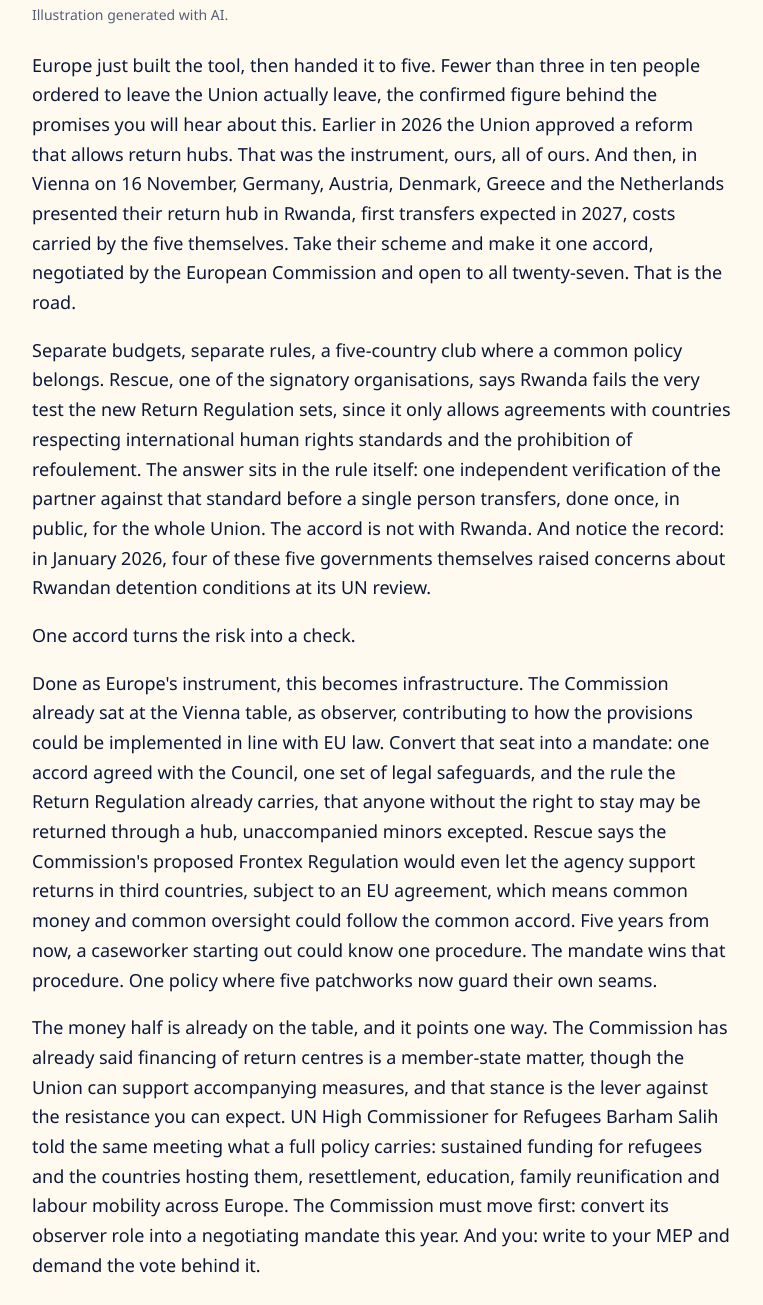
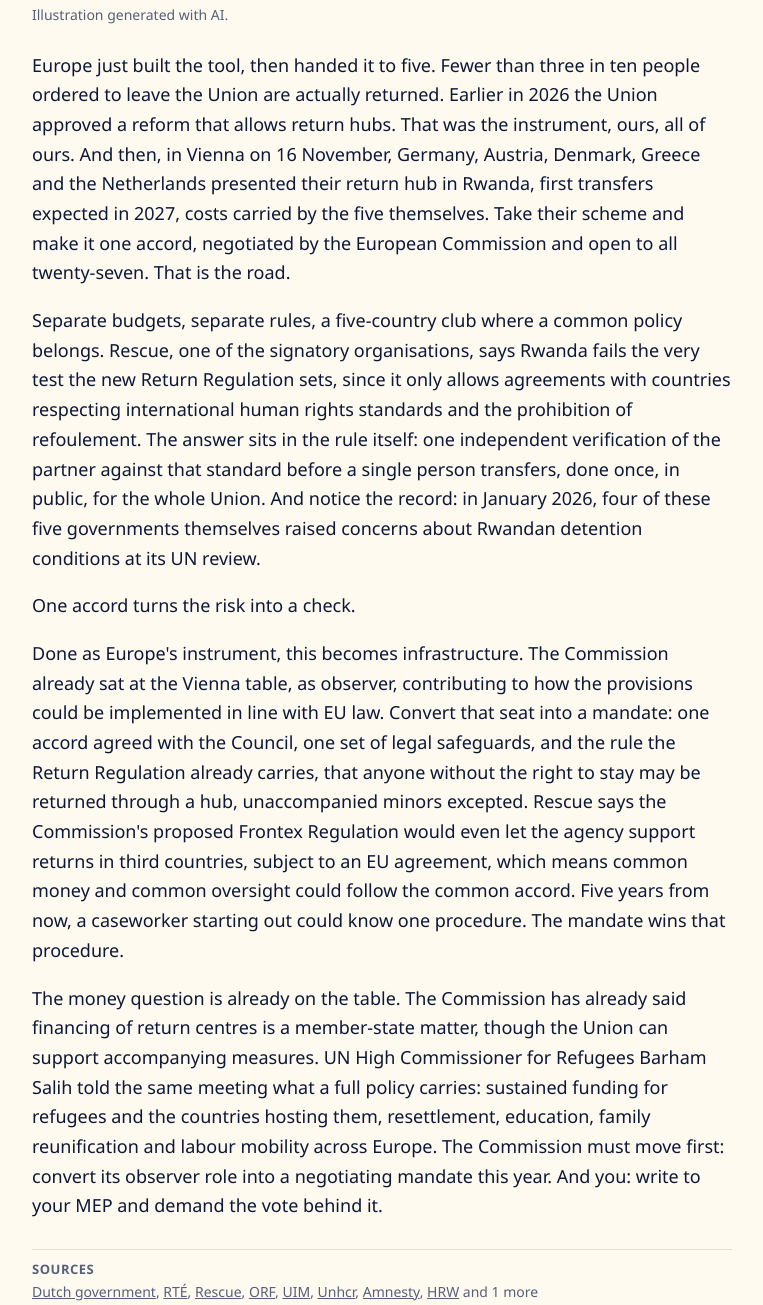
Before and after one commit to news-officina/europa-surgit, a plain HTML site: page 2026/11/one-return-accord-for-twenty-seven-beats-five-separate/index.html in a window 1280 px wide. Shown: the part 1235-2540 px from the top of the page, without its empty margins (258-1021 px from the left). Drawn offline with Linux system fonts and the light colour scheme.

Commit message:
Update site

```diff
--- a/2026/11/one-return-accord-for-twenty-seven-beats-five-separate/index.html
+++ b/2026/11/one-return-accord-for-twenty-seven-beats-five-separate/index.html
@@ -17,7 +17,7 @@
 <meta property="og:image:height" content="768">
 <meta property="og:image:alt" content="Many hands lift one golden keystone onto a single broad arch, while five small abandoned ramps lie half-built beside it.">
 <meta property="article:published_time" content="2026-11-16T20:50:21.584Z">
-<meta property="article:modified_time" content="2026-11-16T20:50:21.584Z">
+<meta property="article:modified_time" content="2026-11-18T23:35:49.412Z">
 <meta name="twitter:card" content="summary_large_image">
 <meta name="twitter:title" content="One return accord for twenty-seven beats five separate deals">
 <meta name="twitter:description" content="The Union built the return instrument and then let five governments run it alone. Europe's job deserves Europe's policy: one negotiated accord, open to all.">
@@ -37,14 +37,14 @@
 <p class="kicker">Opinion</p>
 <h1>One return accord for twenty-seven beats five separate deals</h1>
 <p class="standfirst">The Union built the return instrument and then let five governments run it alone. Europe's job deserves Europe's policy: one negotiated accord, open to all.</p>
-<time class="date" datetime="2026-11-16">16 November 2026</time>
+<time class="date" datetime="2026-11-16">16 November 2026, updated 18 November 2026</time>
 
 <figure><img src="../../../images/c46b3d78-4e05-42b4-9a76-d282faaf8efb.jpg" alt="Many hands lift one golden keystone onto a single broad arch, while five small abandoned ramps lie half-built beside it." width="1344" height="768"><figcaption>Illustration generated with AI.</figcaption></figure>
-<p class="body">Europe just built the tool, then handed it to five. Fewer than three in ten people ordered to leave the Union actually leave, the confirmed figure behind the promises you will hear about this. Earlier in 2026 the Union approved a reform that allows return hubs. That was the instrument, ours, all of ours. And then, in Vienna on 16 November, Germany, Austria, Denmark, Greece and the Netherlands presented their return hub in Rwanda, first transfers expected in 2027, costs carried by the five themselves. Take their scheme and make it one accord, negotiated by the European Commission and open to all twenty-seven. That is the road.</p>
-<p class="body">Separate budgets, separate rules, a five-country club where a common policy belongs. Rescue, one of the signatory organisations, says Rwanda fails the very test the new Return Regulation sets, since it only allows agreements with countries respecting international human rights standards and the prohibition of refoulement. The answer sits in the rule itself: one independent verification of the partner against that standard before a single person transfers, done once, in public, for the whole Union. The accord is not with Rwanda. And notice the record: in January 2026, four of these five governments themselves raised concerns about Rwandan detention conditions at its UN review.</p>
+<p class="body">Europe just built the tool, then handed it to five. Fewer than three in ten people ordered to leave the Union are actually returned. Earlier in 2026 the Union approved a reform that allows return hubs. That was the instrument, ours, all of ours. And then, in Vienna on 16 November, Germany, Austria, Denmark, Greece and the Netherlands presented their return hub in Rwanda, first transfers expected in 2027, costs carried by the five themselves. Take their scheme and make it one accord, negotiated by the European Commission and open to all twenty-seven. That is the road.</p>
+<p class="body">Separate budgets, separate rules, a five-country club where a common policy belongs. Rescue, one of the signatory organisations, says Rwanda fails the very test the new Return Regulation sets, since it only allows agreements with countries respecting international human rights standards and the prohibition of refoulement. The answer sits in the rule itself: one independent verification of the partner against that standard before a single person transfers, done once, in public, for the whole Union. And notice the record: in January 2026, four of these five governments themselves raised concerns about Rwandan detention conditions at its UN review.</p>
 <p class="body">One accord turns the risk into a check.</p>
-<p class="body">Done as Europe's instrument, this becomes infrastructure. The Commission already sat at the Vienna table, as observer, contributing to how the provisions could be implemented in line with EU law. Convert that seat into a mandate: one accord agreed with the Council, one set of legal safeguards, and the rule the Return Regulation already carries, that anyone without the right to stay may be returned through a hub, unaccompanied minors excepted. Rescue says the Commission's proposed Frontex Regulation would even let the agency support returns in third countries, subject to an EU agreement, which means common money and common oversight could follow the common accord. Five years from now, a caseworker starting out could know one procedure. The mandate wins that procedure. One policy where five patchworks now guard their own seams.</p>
-<p class="body">The money half is already on the table, and it points one way. The Commission has already said financing of return centres is a member-state matter, though the Union can support accompanying measures, and that stance is the lever against the resistance you can expect. UN High Commissioner for Refugees Barham Salih told the same meeting what a full policy carries: sustained funding for refugees and the countries hosting them, resettlement, education, family reunification and labour mobility across Europe. The Commission must move first: convert its observer role into a negotiating mandate this year. And you: write to your MEP and demand the vote behind it.</p>
+<p class="body">Done as Europe's instrument, this becomes infrastructure. The Commission already sat at the Vienna table, as observer, contributing to how the provisions could be implemented in line with EU law. Convert that seat into a mandate: one accord agreed with the Council, one set of legal safeguards, and the rule the Return Regulation already carries, that anyone without the right to stay may be returned through a hub, unaccompanied minors excepted. Rescue says the Commission's proposed Frontex Regulation would even let the agency support returns in third countries, subject to an EU agreement, which means common money and common oversight could follow the common accord. Five years from now, a caseworker starting out could know one procedure. The mandate wins that procedure.</p>
+<p class="body">The money question is already on the table. The Commission has already said financing of return centres is a member-state matter, though the Union can support accompanying measures. UN High Commissioner for Refugees Barham Salih told the same meeting what a full policy carries: sustained funding for refugees and the countries hosting them, resettlement, education, family reunification and labour mobility across Europe. The Commission must move first: convert its observer role into a negotiating mandate this year. And you: write to your MEP and demand the vote behind it.</p>
 <aside class="sources" aria-label="Sources">
 <h2>Sources</h2>
 <p><a href="https://www.government.nl/latest/news/2026/11/16/the-netherlands-and-european-partners-working-with-rwanda-to-establish-a-return-hub" target="_blank" rel="noopener noreferrer">Dutch government</a>, <a href="https://www.rte.ie/news/europe/2026/1116/1599373-eu-migrant-hub-deal/" target="_blank" rel="noopener noreferrer">RTÉ</a>, <a href="https://www.rescue.org/eu/press-release/joint-statement-47-organisations-call-eu-protect-peoples-rights-not-outsource-them" target="_blank" rel="noopener noreferrer">Rescue</a>, <a href="https://orf.at/stories/3448356/" target="_blank" rel="noopener noreferrer">ORF</a>, <a href="https://uim.dk/nyhedsarkiv/2026/november/rwanda-and-five-eu-member-states-are-jointly-exploring-the-possibility-of-establishing-a-return-hub-in-rwanda-based-on-an-equal-and-mutually-beneficial-partnership/" target="_blank" rel="noopener noreferrer">UIM</a>, <a href="https://www.unhcr.org/news/press-releases/unhcr-statement-high-commissioner-s-participation-meeting-five-european" target="_blank" rel="noopener noreferrer">Unhcr</a>, <a href="https://www.amnesty.org/en/latest/news/2026/11/europe-rwanda-deportation-deal-repeats-mistakes-of-the-past/" target="_blank" rel="noopener noreferrer">Amnesty</a>, <a href="https://www.hrw.org/news/2026/11/16/germany-should-not-deport-anyone-to-rwanda" target="_blank" rel="noopener noreferrer">HRW</a> and 1 more</p>
--- a/sitemap.xml
+++ b/sitemap.xml
@@ -7,7 +7,7 @@
 <url><loc>https://news-officina.github.io/europa-surgit/2026/11/finnish-satellite-firm-iceye-bids-41-a-share-to/</loc><lastmod>2026-11-18</lastmod></url>
 <url><loc>https://news-officina.github.io/europa-surgit/2026/11/outside-costs-britain-3-6-to-4-2-billion/</loc><lastmod>2026-11-18</lastmod></url>
 <url><loc>https://news-officina.github.io/europa-surgit/2026/11/ukraine-s-missiles-work-now-europe-should-order-them/</loc><lastmod>2026-11-18</lastmod></url>
-<url><loc>https://news-officina.github.io/europa-surgit/2026/11/one-return-accord-for-twenty-seven-beats-five-separate/</loc><lastmod>2026-11-16</lastmod></url>
+<url><loc>https://news-officina.github.io/europa-surgit/2026/11/one-return-accord-for-twenty-seven-beats-five-separate/</loc><lastmod>2026-11-18</lastmod></url>
 <url><loc>https://news-officina.github.io/europa-surgit/2026/11/the-launcher-is-built-ten-governments-must-now-buy/</loc><lastmod>2026-11-16</lastmod></url>
 <url><loc>https://news-officina.github.io/europa-surgit/2026/11/europe-can-train-frontier-ai-now-pay-for-the/</loc><lastmod>2026-11-16</lastmod></url>
 <url><loc>https://news-officina.github.io/europa-surgit/2026/11/estonia-to-propose-closing-all-land-border-crossings-with/</loc><lastmod>2026-11-16</lastmod></url>
```
